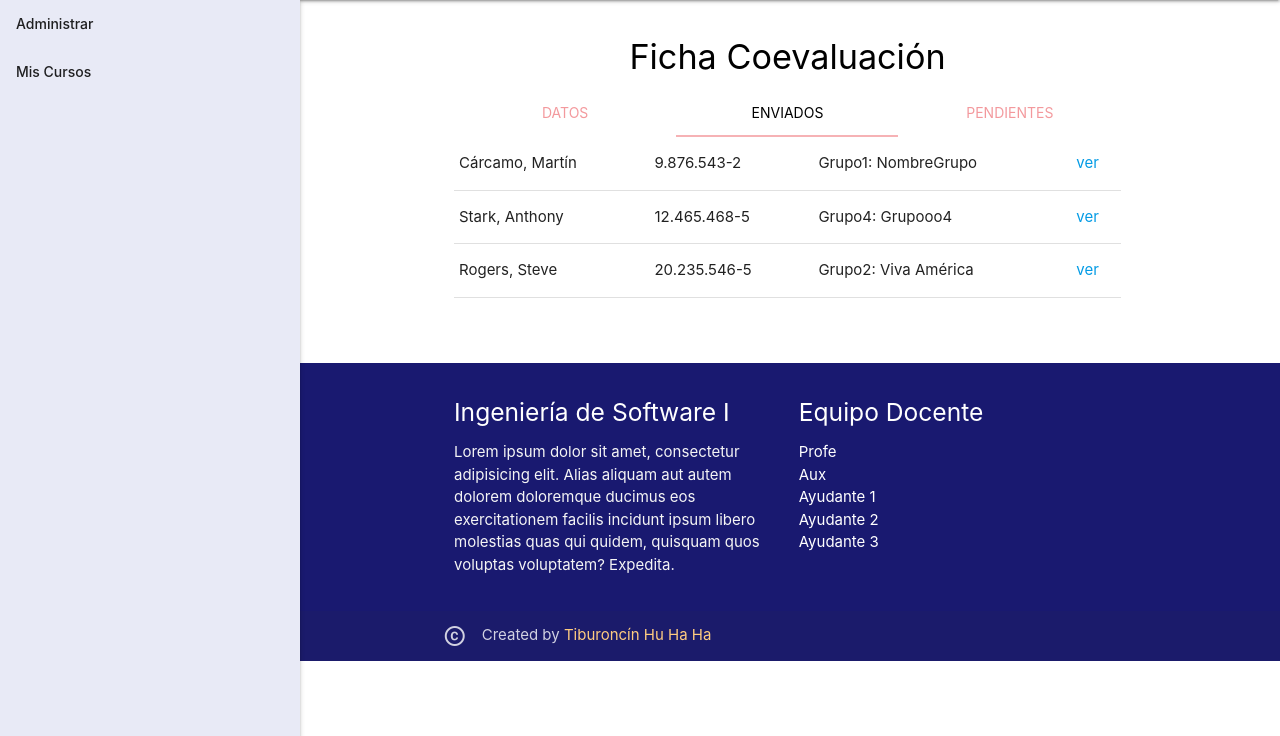
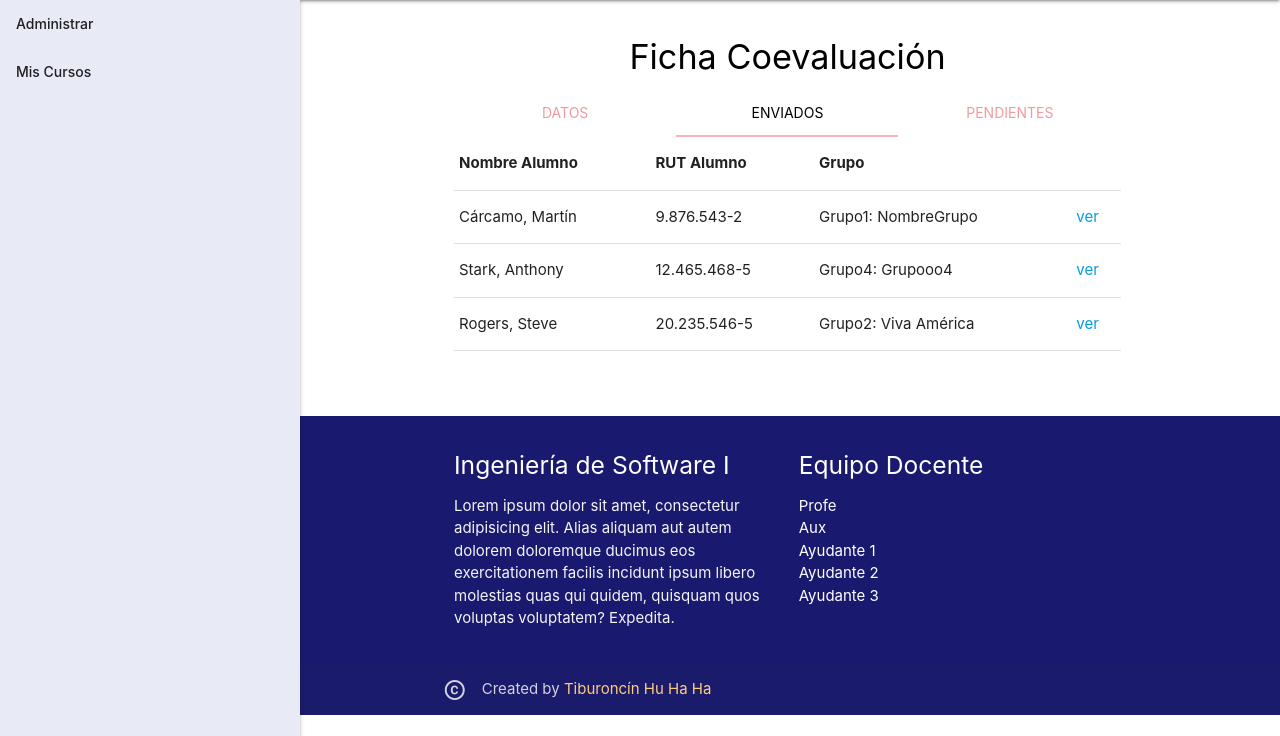
Before and after one commit to DCC-CC4401/2018-2-Equipo-11-T2, a Django app: page /ficha-coev-eq-doc/ in a window 1280 px wide, after a click on "ENVIADOS". Shown: the part 64-800 px from the top of the page. Run offline with Django 3.2, Linux system fonts and the light colour scheme.

Commit message:
fixed ficha-coev

```diff
--- a/T2/coevaluacion/templates/ficha-coev-eq-doc.html
+++ b/T2/coevaluacion/templates/ficha-coev-eq-doc.html
@@ -43,8 +43,7 @@
                         <b>Modificar Fecha Fin:</b>
 
                         <div class="input-field inline" style="margin-left: 12px;">
-                            <input id="modify-end-date" type="date" class="validate">
-                            <label for="modify-end-date">Nueva Fecha Final</label>
+                            <input id="modify-end-date" type="datetime-local" class="validate">
                         </div>
                         <button class="btn waves-effect waves-light" type="submit" name="action" style="margin-left: 50px">
                             Actualizar Fecha
@@ -81,7 +80,14 @@
             </div>
 
             <div id="enviados" class="col s12">
-                <table>
+                <table class="highlight responsive-table">
+                    <thead>
+                    <tr>
+                        <th>Nombre Alumno</th>
+                        <th>RUT Alumno</th>
+                        <th>Grupo</th>
+                    </tr>
+                    </thead>
                     <tbody>
                     <tr>
                         <td>Cárcamo, Martín</td>
@@ -106,7 +112,14 @@
             </div>
 
             <div id="pendientes" class="col s12">
-                <table>
+                <table class="highlight responsive-table">
+                    <thead>
+                    <tr>
+                        <th>Nombre Alumno</th>
+                        <th>RUT Alumno</th>
+                        <th>Grupo</th>
+                    </tr>
+                    </thead>
                     <tbody>
                     <tr>
                         <td>Parker, Peter</td>
--- a/T2/coevaluacion/templates/ficha-coev.html
+++ b/T2/coevaluacion/templates/ficha-coev.html
@@ -10,7 +10,7 @@
         <div class="row">
             <div class="col s12">
                 <ul class="tabs">
-                    <li class="tab col s4"><a href="#datos">Datos</a></li>
+                    <li class="tab col s12"><a href="#datos">Datos</a></li>
                 </ul>
             </div>
 
```
